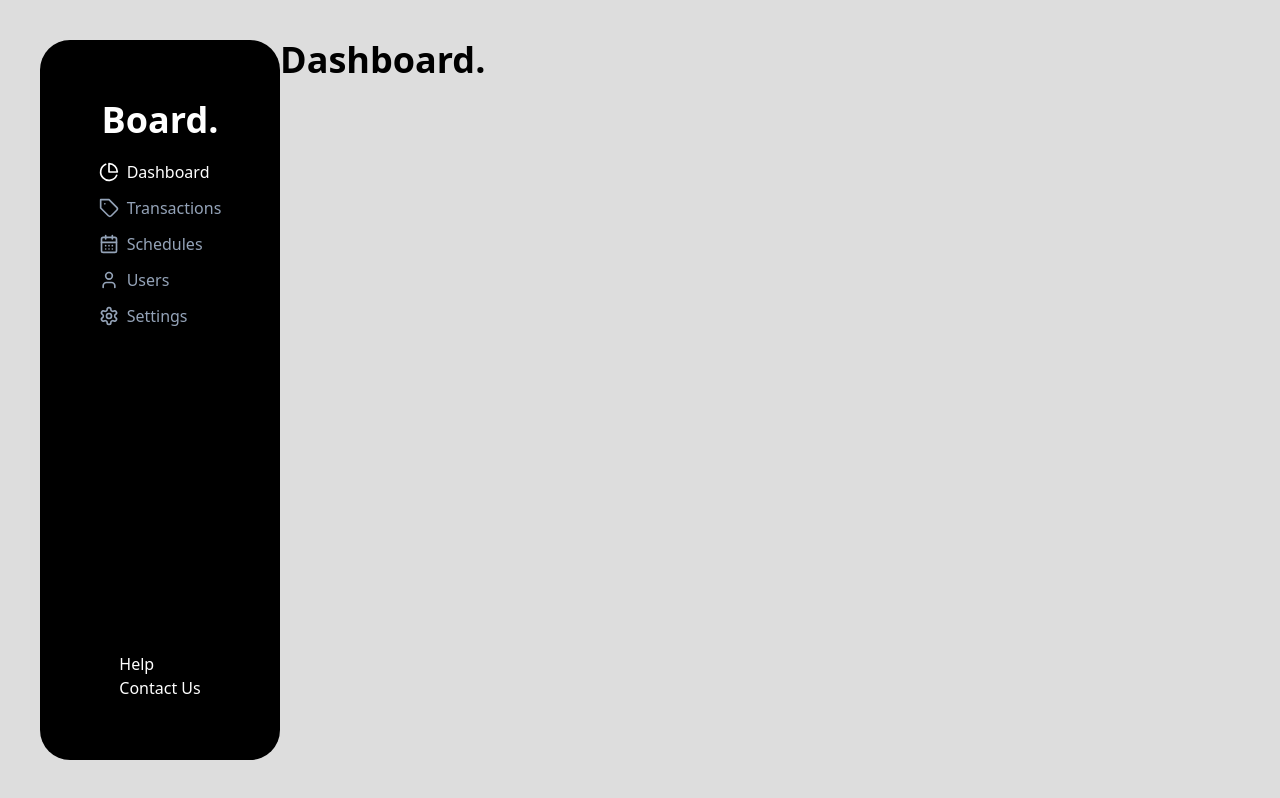
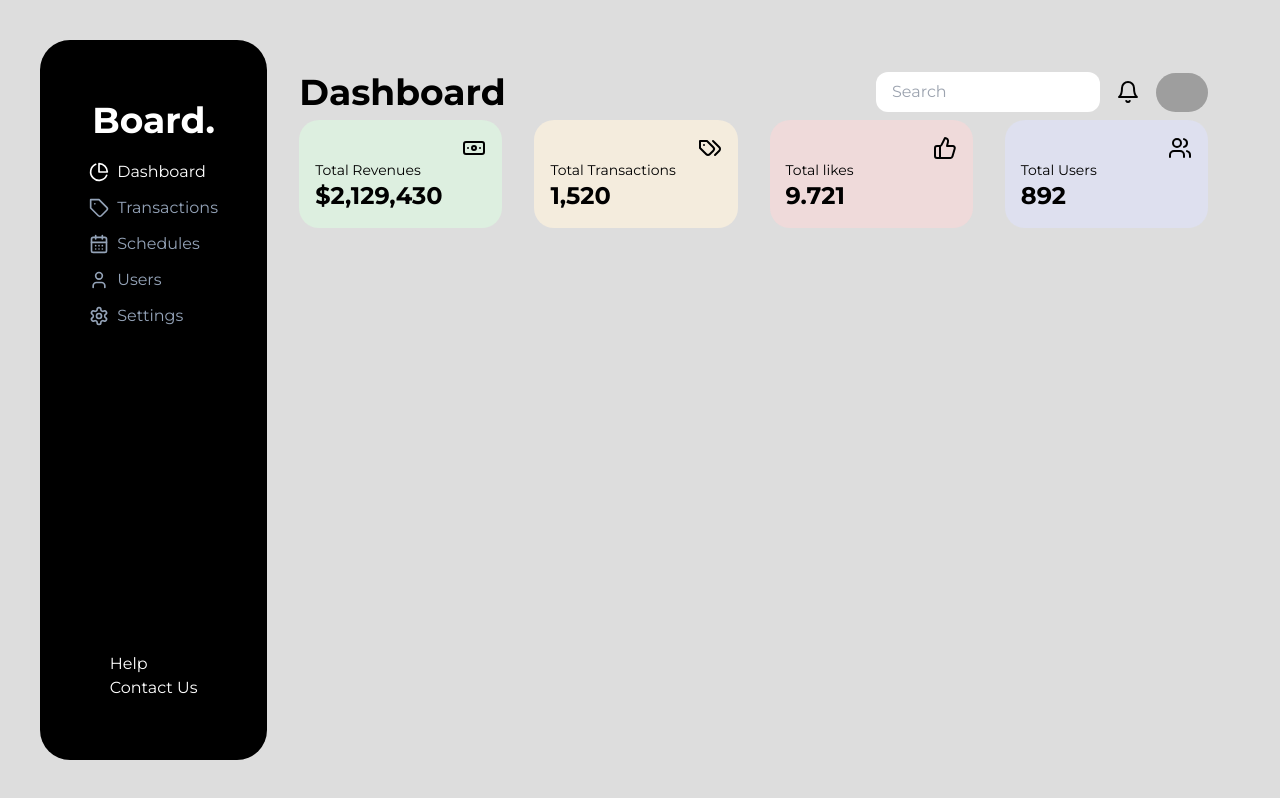
Before and after one commit to ashishsurya/listed-dashboard, a Next.js app: page / in a window 1280 px wide. Built offline with nearby package versions, Linux system fonts and the light colour scheme; grey boxes are pictures that could not be loaded.

Commit message:
data cards completed

```diff
--- a/components/dashboard.tsx
+++ b/components/dashboard.tsx
@@ -1,7 +1,92 @@
+import {
+  Bell,
+  LucideIcon,
+  Banknote,
+  Tags,
+  ThumbsUp,
+  Users,
+} from 'lucide-react';
+import Image from 'next/image';
+
 export const Dashboard = () => {
   return (
-    <div className='flex-[8]'>
-      <h2 className='text-4xl font-bold'>Dashboard.</h2>
+    <div className='flex-[8] p-8 flex flex-col space-y-2'>
+      <DashboardHeader />
+      <DataCards />
     </div>
   );
 };
+
+export const DashboardHeader = () => {
+  return (
+    <div className='flex items-center justify-between'>
+      <h2 className='text-4xl font-bold'>Dashboard</h2>
+      <div className='flex items-center space-x-4'>
+        <input
+          className='bg-white focus:outline-none px-4 py-2 rounded-xl'
+          type='text'
+          placeholder='Search'
+        />
+        <Bell />
+        <Image
+          src={
+            'https://pbs.twimg.com/profile_images/1506852720648486914/8GDg7Fxh_400x400.jpg'
+          }
+          alt='profile-image'
+          width={52}
+          height={52}
+          className='rounded-full'
+        />
+      </div>
+    </div>
+  );
+};
+
+export const DataCards = () => {
+  return (
+    <div className='grid grid-cols-1 sm:grid-cols-2 md:grid-cols-4 gap-8'>
+      <DataCard
+        bg='#DDEFE0'
+        title='Total Revenues'
+        value='$2,129,430'
+        Icon={Banknote}
+      />
+      <DataCard
+        bg='#F4ECDD'
+        title='Total Transactions'
+        value='1,520'
+        Icon={Tags}
+      />
+      <DataCard
+        bg='#EFDADA'
+        title='Total likes'
+        value='9.721'
+        Icon={ThumbsUp}
+      />
+      <DataCard bg='#DEE0EF' title='Total Users' value='892' Icon={Users} />
+    </div>
+  );
+};
+
+export const DataCard = ({
+  title,
+  value,
+  bg,
+  Icon,
+}: {
+  title: string;
+  value: string;
+  bg: string;
+  Icon: LucideIcon;
+}) => {
+  return (
+    <div
+      className={`flex flex-col p-4 rounded-[20px]`}
+      style={{ backgroundColor: bg }}
+    >
+      <Icon className='self-end' />
+      <p className='text-sm'>{title}</p>
+      <p className='text-2xl font-bold'>{value}</p>
+    </div>
+  );
+};
--- a/components/sidebar.tsx
+++ b/components/sidebar.tsx
@@ -30,21 +30,21 @@ export const SidebarFooter = () => {
 export const SidebarLinks = () => {
   return (
     <div className='flex flex-col space-y-3 mt-5 flex-1'>
-      <SidebarLink icon={<PieChart size={20} />} text='Dashboard' active />
-      <SidebarLink icon={<Tag size={20} />} text='Transactions' />
-      <SidebarLink icon={<CalendarDays size={20} />} text='Schedules' />
-      <SidebarLink icon={<User size={20} />} text='Users' />
-      <SidebarLink icon={<Settings size={20} />} text='Settings' />
+      <SidebarLink Icon={PieChart} text='Dashboard' active />
+      <SidebarLink Icon={Tag} text='Transactions' />
+      <SidebarLink Icon={CalendarDays} text='Schedules' />
+      <SidebarLink Icon={User} text='Users' />
+      <SidebarLink Icon={Settings} text='Settings' />
     </div>
   );
 };
 
 export const SidebarLink = ({
-  icon,
+  Icon,
   text,
   active = false,
 }: {
-  icon: JSX.Element;
+  Icon: LucideIcon;
   text: string;
   active?: boolean;
 }) => {
@@ -55,7 +55,7 @@ export const SidebarLink = ({
         active ? 'text-white' : 'text-slate-400'
       }`}
     >
-      {icon}
+      <Icon size={20}/>
       <p>{text}</p>
     </Link>
   );
--- a/next.config.js
+++ b/next.config.js
@@ -1,6 +1,9 @@
 /** @type {import('next').NextConfig} */
 const nextConfig = {
   reactStrictMode: true,
+  images: {
+    domains:["pbs.twimg.com"]
+  }
 }
 
 module.exports = nextConfig
--- a/pages/index.tsx
+++ b/pages/index.tsx
@@ -1,13 +1,13 @@
 import Image from 'next/image'
-import { Inter } from 'next/font/google'
+import { Montserrat } from 'next/font/google'
 import { Sidebar } from '@/components/sidebar'
 import { Dashboard } from '@/components/dashboard'
 
-const inter = Inter({ subsets: ['latin'] })
+const monteserrat = Montserrat({ subsets: ['latin'] })
 
 export default function Home() {
   return (
-    <div className='flex min-h-screen p-10'>
+    <div className={`flex min-h-screen p-10 ${monteserrat.className}`}>
       <Sidebar />
       <Dashboard />
     </div>
```
